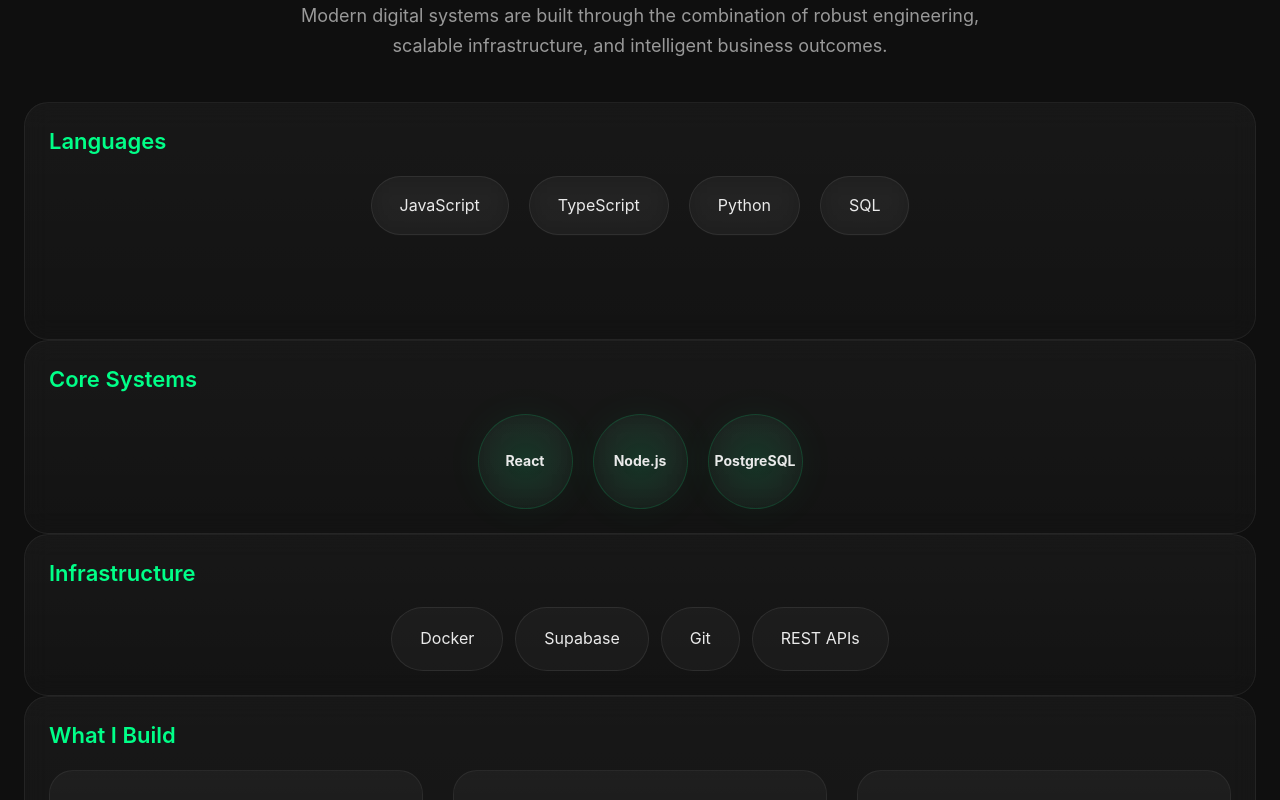
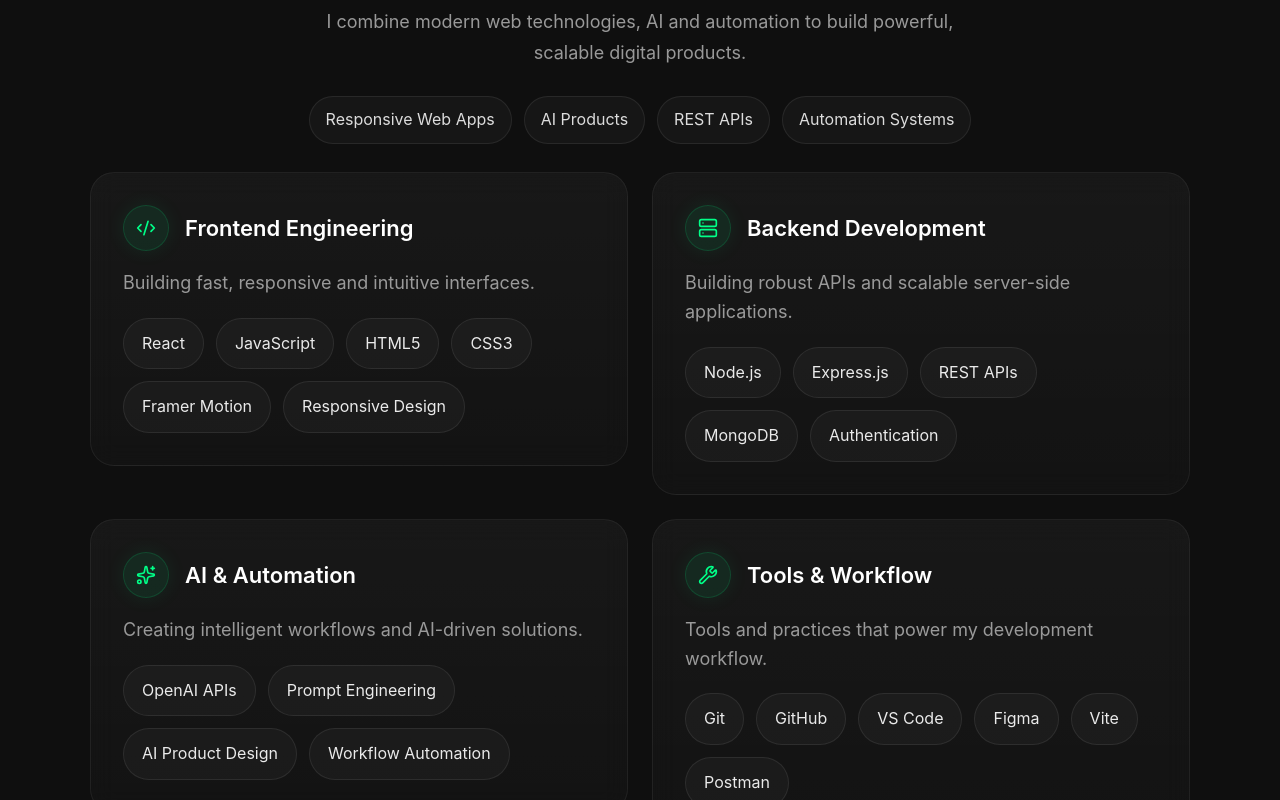
Before and after one commit to igbinedionelvis/elvis-portfolio-react, a React (Vite) app: page / in a window 1280 px wide. Shown: the part 5020-5820 px from the top of the page. Built offline with nearby package versions, Linux system fonts and the light colour scheme.

Commit message:
Skill matrix version 1

```diff
--- a/src/components/Skills.jsx
+++ b/src/components/Skills.jsx
@@ -1,30 +1,43 @@
 import { motion } from "framer-motion";
 
-const languages = [
+import {
+    Code2,
+    Server,
+    Sparkles,
+    Wrench
+} from "lucide-react";
+
+const frontend = [
+    "React",
     "JavaScript",
-    "TypeScript",
-    "Python",
-    "SQL"
+    "HTML5",
+    "CSS3",
+    "Framer Motion",
+    "Responsive Design"
 ];
 
-const core = [
-    "React",
+const backend = [
     "Node.js",
-    "PostgreSQL"
+    "Express.js",
+    "REST APIs",
+    "MongoDB",
+    "Authentication"
 ];
 
-const infrastructure = [
-    "Docker",
-    "Supabase",
-    "Git",
-    "REST APIs"
+const ai = [
+    "OpenAI APIs",
+    "Prompt Engineering",
+    "AI Product Design",
+    "Workflow Automation"
 ];
 
-const outcomes = [
-    "AI Systems",
-    "Analytics Platforms",
-    "Automation Workflows",
-    "SaaS Products"
+const tools = [
+    "Git",
+    "GitHub",
+    "VS Code",
+    "Figma",
+    "Vite",
+    "Postman"
 ];
 
 export default function Skills() {
@@ -40,50 +53,82 @@ export default function Skills() {
                     viewport={{ once: true }}
                 >
                     <span className="skills-tag">
-                        SYSTEM CAPABILITIES
+                        MY SKILL MATRIX
                     </span>
 
                     <h2>
-                        Technologies, Infrastructure
-                        & Outcomes
+                        What I Build
                     </h2>
 
                     <p>
-                        Modern digital systems are built through
-                        the combination of robust engineering,
-                        scalable infrastructure, and intelligent
-                        business outcomes.
+                        I combine modern web technologies,
+                        AI and automation to build powerful,
+                        scalable digital products.
                     </p>
                 </motion.div>
 
+                <div className="outcome-strip">
+
+                    <span>Responsive Web Apps</span>
+
+                    <span>AI Products</span>
+
+                    <span>REST APIs</span>
+
+                    <span>Automation Systems</span>
+
+                </div>
+
                 {/* CORE */}
 
-                <div className="skills-dashboard">
+                <div className="skill-matrix-grid">
 
                     <div className="dashboard-card">
-                        <h3>Languages</h3>
 
-                        <div className="languages-grid">
-                            {languages.map((skill) => (
+                        <div className="skill-card-header">
+                            <div className="skill-icon">
+                                <Code2 size={20} />
+                            </div>
+
+                            <h3>Frontend Engineering</h3>
+                        </div>
+
+                        <p className="skill-description">
+                            Building fast, responsive and intuitive interfaces.
+                        </p>
+
+                        <div className="skill-pills">
+                            {frontend.map((skill) => (
                                 <motion.div
                                     key={skill}
-                                    className="language-node"
+                                    className="skill-pill"
                                     whileHover={{ y: -4, scale: 1.05 }}
                                 >
                                     {skill}
                                 </motion.div>
                             ))}
                         </div>
+
                     </div>
 
                     <div className="dashboard-card">
-                        <h3>Core Systems</h3>
+                        <div className="skill-card-header">
+                            <div className="skill-icon">
+                                <Server size={20} />
+                            </div>
 
-                        <div className="network-grid">
-                            {core.map((skill) => (
+                            <h3>Backend Development</h3>
+                        </div>
+
+                        <p className="skill-description">
+                            Building robust APIs and scalable server-side applications.
+                        </p>
+
+                        <div className="skill-pills">
+                            {backend.map((skill) => (
                                 <motion.div
                                     key={skill}
-                                    className="core-node"
+                                    className="skill-pill"
                                     whileHover={{ scale: 1.08 }}
                                 >
                                     {skill}
@@ -93,13 +138,23 @@ export default function Skills() {
                     </div>
 
                     <div className="dashboard-card">
-                        <h3>Infrastructure</h3>
+                        <div className="skill-card-header">
+                            <div className="skill-icon">
+                                <Sparkles size={20} />
+                            </div>
 
-                        <div className="infrastructure-grid">
-                            {infrastructure.map((skill) => (
+                            <h3>AI & Automation</h3>
+                        </div>
+
+                        <p className="skill-description">
+                            Creating intelligent workflows and AI-driven solutions.
+                        </p>
+
+                        <div className="skill-pills">
+                            {ai.map((skill) => (
                                 <motion.div
                                     key={skill}
-                                    className="infra-node"
+                                    className="skill-pill"
                                     whileHover={{ y: -4 }}
                                 >
                                     {skill}
@@ -108,14 +163,24 @@ export default function Skills() {
                         </div>
                     </div>
 
-                                        <div className="dashboard-card">
-                        <h3>What I Build</h3>
+                    <div className="dashboard-card">
+                        <div className="skill-card-header">
+                            <div className="skill-icon">
+                                <Wrench size={20} />
+                            </div>
 
-                        <div className="outcomes-grid">
-                            {outcomes.map((item) => (
+                            <h3>Tools & Workflow</h3>
+                        </div>
+
+                        <p className="skill-description">
+                            Tools and practices that power my development workflow.
+                        </p>
+
+                        <div className="skill-pills">
+                            {tools.map((item) => (
                                 <motion.div
                                     key={item}
-                                    className="outcome-card"
+                                    className="skill-pill"
                                     whileHover={{ y: -6 }}
                                 >
                                     {item}
--- a/src/styles/skills.css
+++ b/src/styles/skills.css
@@ -1,6 +1,24 @@
 /* =========================
    SKILLS
 ========================= */
+
+.skill-matrix-grid {
+    display: grid;
+
+    grid-template-columns: repeat(2, 1fr);
+
+    gap: 24px;
+
+    align-items: start;
+}
+
+.skill-description {
+    color: #9a9a9a;
+
+    margin-bottom: 20px;
+
+    line-height: 1.6;
+}
 
 .skills {
     padding: 80px 24px;
@@ -9,7 +27,7 @@
 }
 
 .skills-container {
-    max-width: 1300px;
+    max-width: 1100px;
 
     margin: 0 auto;
 }
@@ -17,7 +35,7 @@
 .skills-heading {
     text-align: center;
 
-    margin-bottom: 40px;
+    margin-bottom: 28px;
 }
 
 .skills-tag {
@@ -44,22 +62,14 @@
     color: #00ff88;
 }
 
-.languages-grid {
-    display: flex;
+.dashboard-card {
+    padding: 32px;
 
-    justify-content: center;
-
-    flex-wrap: wrap;
-
-    gap: 20px;
-
-    margin-bottom: 80px;
-}
-
-.dashboard-card {
-    padding: 24px;
+    min-height: auto;
 
     border-radius: 24px;
+
+    align-self: start;
 
     background:
         linear-gradient(180deg,
@@ -72,132 +82,145 @@
 }
 
 .dashboard-card h3 {
-    margin-bottom: 20px;
+    margin: 0;
 
     text-align: left;
 
-    color: #00ff88;
+    color: white;
 
     font-size: 22px;
 }
 
-.language-node {
-    padding: 16px 28px;
+.dashboard-card {
+    transition:
+        transform .35s ease,
+        border-color .35s ease,
+        box-shadow .35s ease;
+}
+
+.dashboard-card:hover {
+    transform: translateY(-6px) scale(1.02);
+
+    border-color: rgba(0, 255, 136, .18);
+
+    box-shadow:
+        0 18px 50px rgba(0, 0, 0, .35),
+        0 0 25px rgba(0, 255, 136, .12);
+}
+
+.skill-pills {
+    display: flex;
+    flex-wrap: wrap;
+    gap: 12px;
+}
+
+.skill-pill {
+    padding: 12px 18px;
 
     border-radius: 999px;
 
-    background:
-        rgba(255, 255, 255, 0.03);
+    background: rgba(255, 255, 255, .03);
 
-    border:
-        1px solid rgba(255, 255, 255, 0.08);
+    border: 1px solid rgba(255, 255, 255, .08);
 
-    backdrop-filter: blur(12px);
+    transition: all .3s ease;
 }
 
-/* CORE */
+.skill-pill:hover {
+    transform: translateY(-3px);
 
-.network-grid {
-    display: flex;
+    color: #00ff88;
 
-    justify-content: center;
-
-    gap: 20px;
-
-    flex-wrap: wrap;
+    border-color: rgba(0, 255, 136, .25);
 }
 
-.core-node {
-    width: 95px;
+.outcome-strip {
+    display: flex;
+    justify-content: center;
+    flex-wrap: wrap;
 
-    height: 95px;
+    gap: 12px;
 
-    font-size: 14px;
+    margin-top: 20px;
+    margin-bottom: 28px;
+}
+
+.outcome-strip span {
+    padding: 10px 16px;
+
+    border-radius: 999px;
+
+    color: rgba(255, 255, 255, .85);
+
+    background: rgba(255, 255, 255, .03);
+
+    border: 1px solid rgba(255, 255, 255, .08);
+
+    transition: all .3s ease;
+}
+
+.outcome-strip span:hover {
+    transform: translateY(-2px);
+
+    color: #00ff88;
+
+    border-color: rgba(0, 255, 136, .25);
+
+    background: rgba(0, 255, 136, .05);
+}
+
+.skills-heading h2 {
+    font-size: clamp(2rem, 3.5vw, 3rem);
+
+    margin-bottom: 40px;
+}
+
+.skill-card-header {
+    display: flex;
+    align-items: center;
+    gap: 16px;
+
+    margin-bottom: 18px;
+}
+
+.skill-pills {
+    display: flex;
+    flex-wrap: wrap;
+    gap: 12px;
+    align-content: flex-start;
+}
+
+.dashboard-card {
+    display: flex;
+    flex-direction: column;
+}
+
+.skill-icon {
+    width: 46px;
+    height: 46px;
 
     border-radius: 50%;
 
+    flex-shrink: 0;
+
     display: flex;
-
     align-items: center;
-
     justify-content: center;
 
-    font-weight: 700;
+    color: #00ff88;
 
-    background:
-        radial-gradient(circle,
-            rgba(0, 255, 136, 0.12),
-            rgba(255, 255, 255, 0.02));
+    background: rgba(0, 255, 136, 0.08);
 
-    border:
-        1px solid rgba(0, 255, 136, 0.15);
-
-    backdrop-filter: blur(16px);
-
-    cursor: pointer;
+    border: 1px solid rgba(0, 255, 136, 0.15);
 
     box-shadow:
-        0 0 40px rgba(0, 255, 136, 0.05);
+        0 0 20px rgba(0, 255, 136, 0.08);
+
+    transition:
+        transform .3s ease,
+        box-shadow .3s ease;
 }
 
-/* INFRA */
-
-.infrastructure-grid {
-    display: flex;
-
-    justify-content: center;
-
-    flex-wrap: wrap;
-
-    gap: 12px;
+.skill-card-header h3 {
+    margin: 0;
 }
-
-.infra-node {
-    padding: 18px 28px;
-
-    border-radius: 999px;
-
-    border:
-        1px solid rgba(255, 255, 255, 0.08);
-
-    background:
-        rgba(255, 255, 255, 0.03);
-}
-
-/* OUTCOMES */
-
-.outcomes-grid {
-    display: grid;
-
-    grid-template-columns:
-        repeat(auto-fit, minmax(280px, 1fr));
-
-    gap: 30px;
-}
-
-.outcome-card {
-    padding: 24px;
-
-    border-radius: 24px;
-
-    background:
-        linear-gradient(180deg,
-            rgba(255, 255, 255, 0.04),
-            rgba(255, 255, 255, 0.02));
-
-    border:
-        1px solid rgba(255, 255, 255, 0.06);
-
-    text-align: center;
-
-    transition:
-        transform 0.3s ease,
-        border-color 0.3s ease;
-}
-
-.outcome-card:hover {
-    transform: translateY(-8px);
-
-    border-color:
-        rgba(0, 255, 136, 0.2);
-}
```
Also changed, not shown: src/styles/responsive.css (+27 -0 lines), 1 other file (tests, documents, lock files or other folders).
